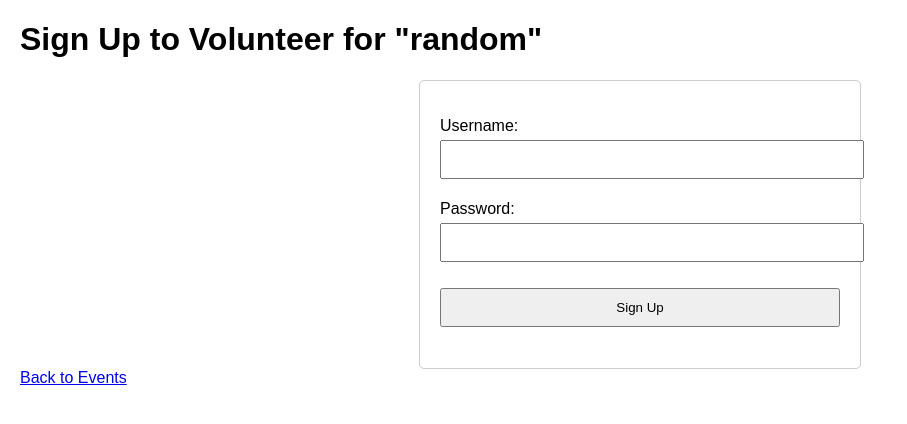
After one commit to carlinnv/girlhacks, a Flask app: a page that uses templates/volunteer.html in a window 1280 px wide. The commit adds this page. Shown: the top 424 px of the page, without its empty margins (0-907 px from the left). Run offline with Flask 3, Linux system fonts and the light colour scheme; data comes from the database, SQL or seed files in the repository; both versions use the stored data as it was after the commit.

Commit message:
added ananyas events page

```diff
--- a/main.py
+++ b/main.py
@@ -1,5 +1,6 @@
 import os
-from flask import Flask, render_template, request, url_for, redirect
+from flask import Flask, get_flashed_messages, flash, render_template, request, url_for, redirect, url_for
+from werkzeug.security import generate_password_hash, check_password_hash
 from flask_sqlalchemy import SQLAlchemy
 from sqlalchemy import Integer, String
 from sqlalchemy.orm import DeclarativeBase, Mapped, mapped_column
@@ -11,8 +12,10 @@ class Base(DeclarativeBase):
 db = SQLAlchemy(model_class=Base)
 app = Flask(__name__)
 app.config['SQLALCHEMY_DATABASE_URI'] = "sqlite:///project.db"
+app.config['SECRET_KEY'] = 'super-secret-key'
 
 db.init_app(app)
+
 
 ##create database for discussion posts
 class Post(db.Model):
@@ -26,6 +29,7 @@ class Post(db.Model):
 
     def __repr__(self):
         return f'<Post title: {self.title}>'
+
 
 class Event(db.Model):
     id = db.Column(db.Integer, primary_key=True)
@@ -46,6 +50,34 @@ class Event(db.Model):
         return f'<Post title: {self.title}>'
 
 
+class SignUp(db.Model):
+    id = db.Column(db.Integer, primary_key=True)
+    username = db.Column(db.String, nullable=False)
+    password = db.Column(db.String, nullable=False)  # Make sure to hash passwords in a real app
+    event_id = db.Column(db.Integer, db.ForeignKey('event.id'), nullable=False)
+
+    def __init__(self, username, password, event_id):
+        self.username = username
+        self.password = password  # In production, hash the password
+        self.event_id = event_id
+
+    def __repr__(self):
+        return f'<SignUp {self.username} for Event ID: {self.event_id}>'
+
+
+
+class User(db.Model):
+    id = db.Column(db.Integer, primary_key=True)
+    username=db.Column(db.String, unique=True)
+    password=db.Column(db.String, nullable=False)
+
+    def __init__(self, user, pw):
+        self.username = user
+        self.password = pw
+
+    def __repr__(self):
+        return f'Username: {self.username}'
+
 
 with app.app_context():
     db.create_all()
@@ -55,12 +87,47 @@ with app.app_context():
 @app.route("/", methods=['GET', 'POST'])
 def main():
     error = None
+    get_flashed_messages()
     if request.method== 'POST':
-        if request.form['username'] != 'admin' or request.form['password'] != 'admin':
-            error = 'Invalid'
+
+        username=request.form.get('username')
+        password=request.form.get('password')
+        user = User.query.filter_by(username=username).first() #check if user exists
+
+        if not user or not (user.password==password):
+            flash("Try again dummy")
+            print("wrong")
+            return redirect(url_for('main'))
+        return redirect(url_for('discussion'))
+
+    return render_template('index.html')
+
+
+@app.route("/signup", methods=['POST', 'GET'])
+def signup():
+    if request.method=='POST':
+        username=request.form.get("username")
+        password=request.form.get("password")
+
+        user = User.query.filter_by(username=username).first() #check if there is already a user with that username
+
+        if user: #maybe add an error message for this ?
+            flash("Email address already exists, try again")
+            #return redirect(url_for('signup')) #return to signup page if user already exists
         else:
-            return redirect(url_for('discussion'))
-    return render_template("index.html", error=error)
+            new_user = User(username=username, password=password)
+            db.session.add(new_user)
+            db.session.commit()
+
+        return redirect(url_for('main'))
+
+
+    return render_template('signup.html')
+
+
+@app.route('/logout')
+def logout():
+    return 'Logout'
 
 
 @app.route("/discussion", methods=['GET', 'POST'])
@@ -79,18 +146,48 @@ def discussion():
 
 @app.route("/events", methods=['GET', 'POST'])
 def events():
-    events = Event.query.all()
+    all_events = Event.query.all()
     if request.method == 'POST':
         title = request.form.get("title")
         description = request.form.get("description")
         link = request.form.get("link")
+        author = request.form.get("author")  # Assuming you want to capture the author's name
         kind = request.form.get("kind")
-        db.session.add(Event(title, description, link, kind)) #create new post in events database
+
+        if kind == 'Other':
+            kind = request.form.get("other")
+
+        new_event = Event(title=title, description=description, author=author, link=link, kind=kind)
+        db.session.add(new_event)  # Create new event in Event database
         db.session.commit()
-        events = Event.query.all()
-        print(events)
-        return render_template("events.html", allEvents = events, testVar = "Test!!")
-    return render_template("events.html", allEvents= events, testVar = "Test!!")
+        all_events = Event.query.all()  # Fetch updated events
+        print(all_events)
+        return render_template("events.html", allEvents=all_events, testVar="Test!!")
+    return render_template("events.html", allEvents=all_events, testVar="Test!!")
+
+@app.route('/volunteer/<event_title>', methods=['GET'])
+def volunteer(event_title):
+    print(f"Requested signup for event: {event_title}")  # Debugging line
+    event = Event.query.filter_by(title=event_title).first()  # Fetch the specific event by title
+    if event:
+        return render_template('volunteer.html', event_title=event.title, event_id=event.id)
+    print("Event not found.")  # Debugging line
+    return redirect(url_for('events'))  # Redirect if event not found
+
+@app.route('/submit_signup', methods=['POST'])
+def submit_signup():
+    username = request.form.get('username')
+    password = request.form.get('password')  # In production, hash this password
+    event_id = request.form.get('event_id')
+
+    # Create a new sign-up entry
+    signup = SignUp(username=username, password=password, event_id=event_id)
+
+    db.session.add(signup)
+    db.session.commit()
+
+    # Redirect to a success page or back to events
+    return redirect(url_for('events'))  # You can change this to a success page if needed
 
 
 @app.route("/about")
@@ -98,10 +195,10 @@ def about():
     return "About page"
 
 
-
 @app.route("/testing")
 def testing():
     return "Can Forum see this..."
+
 
 if __name__ == "__main__":
     app.jinja_env.auto_reload = True
--- /dev/null
+++ b/templates/volunteer.html
@@ -0,0 +1,50 @@
+<!DOCTYPE html>
+<html lang="en">
+<head>
+    <meta charset="UTF-8">
+    <title>Volunteer Sign-Up</title>
+    <style>
+        body {
+            font-family: Arial, sans-serif;
+            margin: 20px;
+        }
+        form {
+            max-width: 400px;
+            margin: auto;
+            padding: 20px;
+            border: 1px solid #ccc;
+            border-radius: 5px;
+        }
+        input, button {
+            width: 100%;
+            padding: 10px;
+            margin: 5px 0;
+        }
+    </style>
+</head>
+<body>
+
+<h1>Sign Up to Volunteer for "{{ event_title }}"</h1>
+<form action="{{ url_for('submit_signup') }}" method="post">
+    <p>
+        <label for="username">Username:</label>
+        <input type="text" id="user" name="username" required>
+    </p>
+
+    <p>
+        <label for="password">Password:</label>
+        <input type="password" id="pass" name="password" required>
+    </p>
+
+    <input type="hidden" name="event_id" value="{{ event_id }}">
+
+    <p>
+        <button type="submit">Sign Up</button>
+    </p>
+</form>
+
+
+<a href="/events">Back to Events</a>
+
+</body>
+</html>
```
Also changed, not shown: templates/events.html (+4 -13 lines), templates/signup.html (added, +46 -0 lines), instance/project.db.
